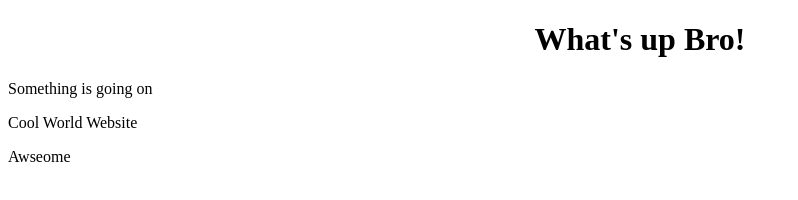
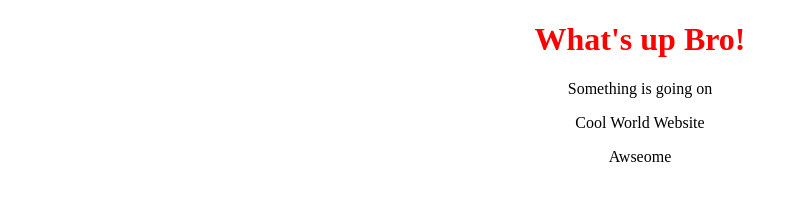
Before and after one commit to kshitijgupta468035/practice, a plain HTML site: page index.html in a window 1280 px wide. Shown: the whole page, without its empty margins (0-798 px from the left). Drawn offline with Linux system fonts and the light colour scheme.

Commit message:
style changes

```diff
--- a/styles.css
+++ b/styles.css
@@ -1,3 +1,15 @@
 h1{
     text-align: center;
+    color: red;
 }
+
+
+body {
+  margin: 0;
+  padding: 0;
+}
+
+
+p {
+  text-align: center;
+}
```
